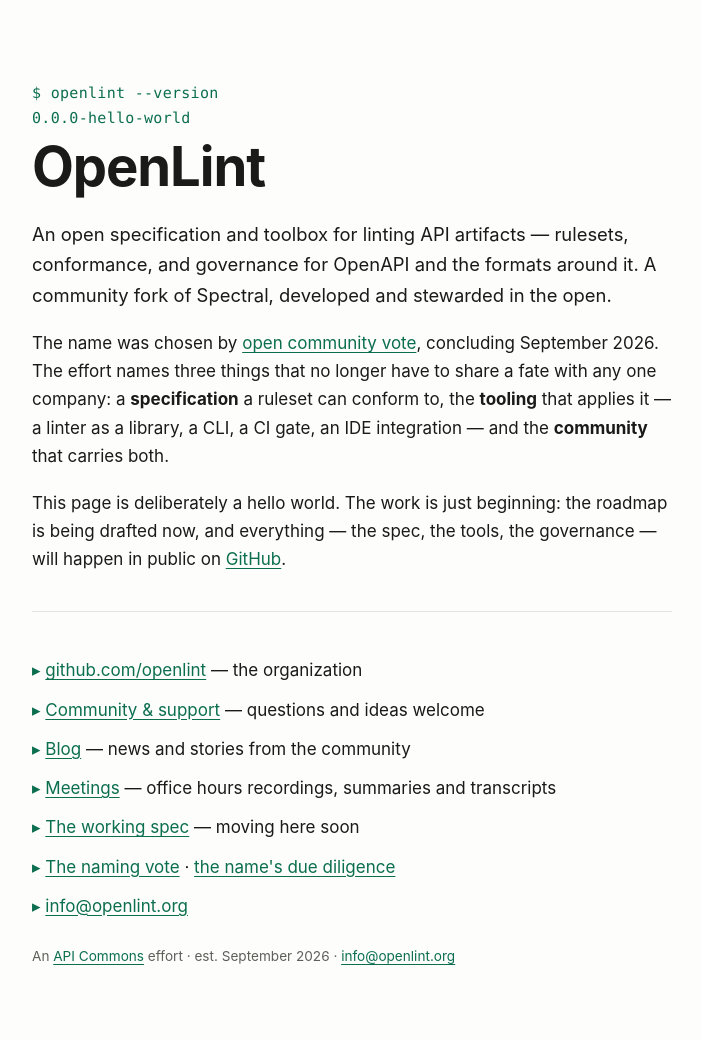
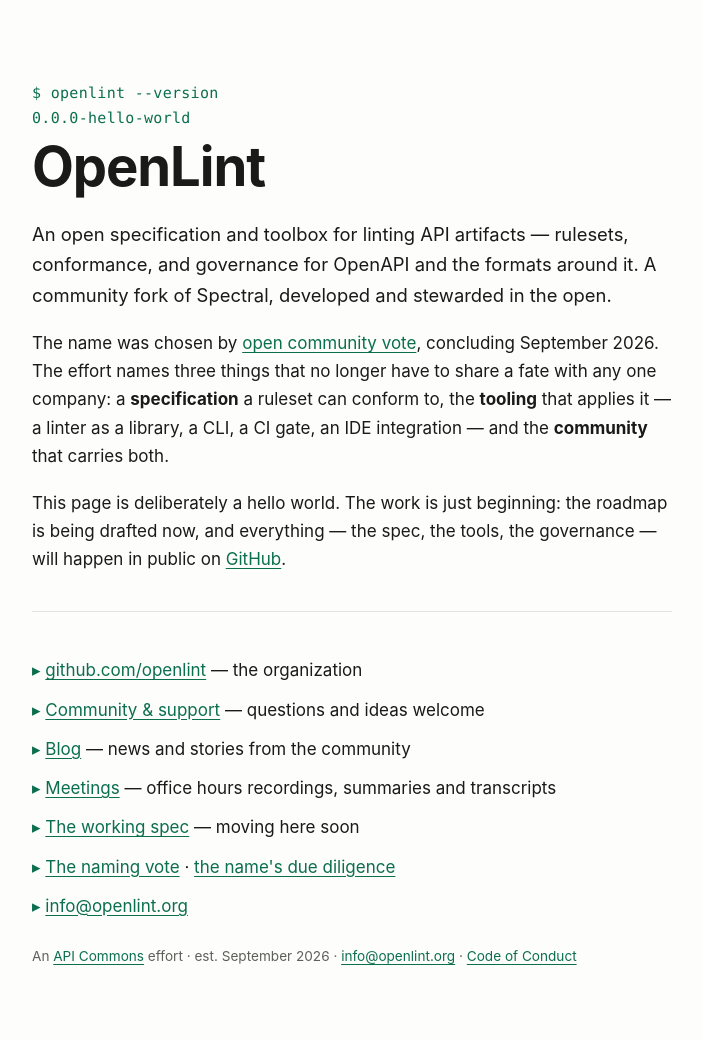
Before and after one commit to openlint/website, a Jekyll site: the page index.html, which Jekyll copies as it is, in a window 1280 px wide. Shown: the whole page, without its empty margins (288-990 px from the left). Built offline with Jekyll 4.4.1, drawn with Linux system fonts in a browser that asks for light colours.

Commit message:
Link the Code of Conduct in the site footer
Co-Authored-By: Claude Opus 5.5 <noreply@anthropic.com>

```diff
--- a/_layouts/default.html
+++ b/_layouts/default.html
@@ -13,7 +13,7 @@
   <nav class="crumbs"><a href="/">openlint</a>{% for c in page.crumbs %} / <a href="{{ c.url }}">{{ c.name }}</a>{% endfor %}</nav>
   {{ content }}
   <footer>
-    <p>An <a href="https://apicommons.org">API Commons</a> effort · <a href="https://github.com/openlint">github.com/openlint</a> · <a href="mailto:info@openlint.org">info@openlint.org</a></p>
+    <p>An <a href="https://apicommons.org">API Commons</a> effort · <a href="https://github.com/openlint">github.com/openlint</a> · <a href="mailto:info@openlint.org">info@openlint.org</a> · <a href="https://github.com/openlint/.github/blob/main/CODE_OF_CONDUCT.md">Code of Conduct</a></p>
   </footer>
 </main>
 </body>
--- a/index.html
+++ b/index.html
@@ -75,7 +75,7 @@
   </ul>
 
   <footer>
-    <p>An <a href="https://apicommons.org">API Commons</a> effort · est. September 2026 · <a href="mailto:info@openlint.org">info@openlint.org</a></p>
+    <p>An <a href="https://apicommons.org">API Commons</a> effort · est. September 2026 · <a href="mailto:info@openlint.org">info@openlint.org</a> · <a href="https://github.com/openlint/.github/blob/main/CODE_OF_CONDUCT.md">Code of Conduct</a></p>
   </footer>
 </main>
 </body>
```
